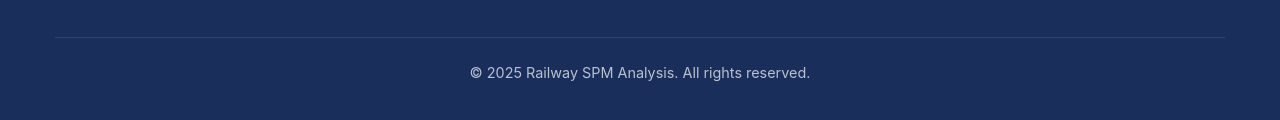
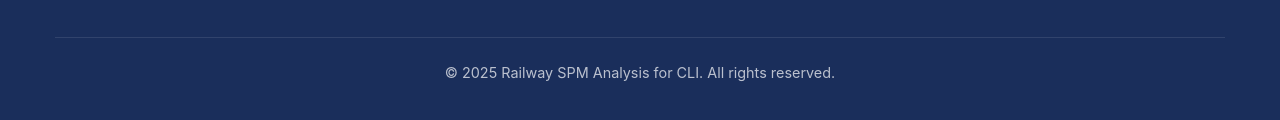
Before and after one commit to adityaanand05/Railway-SPM-Analysis-For-CLI, a plain HTML site: page TrainStopSpeedAndTime.html in a window 1280 px wide. Shown: the part 934-1054 px from the top of the page. Drawn offline with nearby package versions, Linux system fonts and the light colour scheme; a script that the page names is missing.

Commit message:
Update TrainStopSpeedAndTime.html

```diff
--- a/TrainStopSpeedAndTime.html
+++ b/TrainStopSpeedAndTime.html
@@ -341,7 +341,7 @@
                 </div>
             </div>
             <div class="copyright">
-                <p>&copy; <span x-text="new Date().getFullYear()"></span> Railway SPM Analysis. All rights reserved.</p>
+                <p>&copy; <span x-text="new Date().getFullYear()"></span> Railway SPM Analysis for CLI. All rights reserved.</p>
             </div>
         </div>
     </footer>
```
